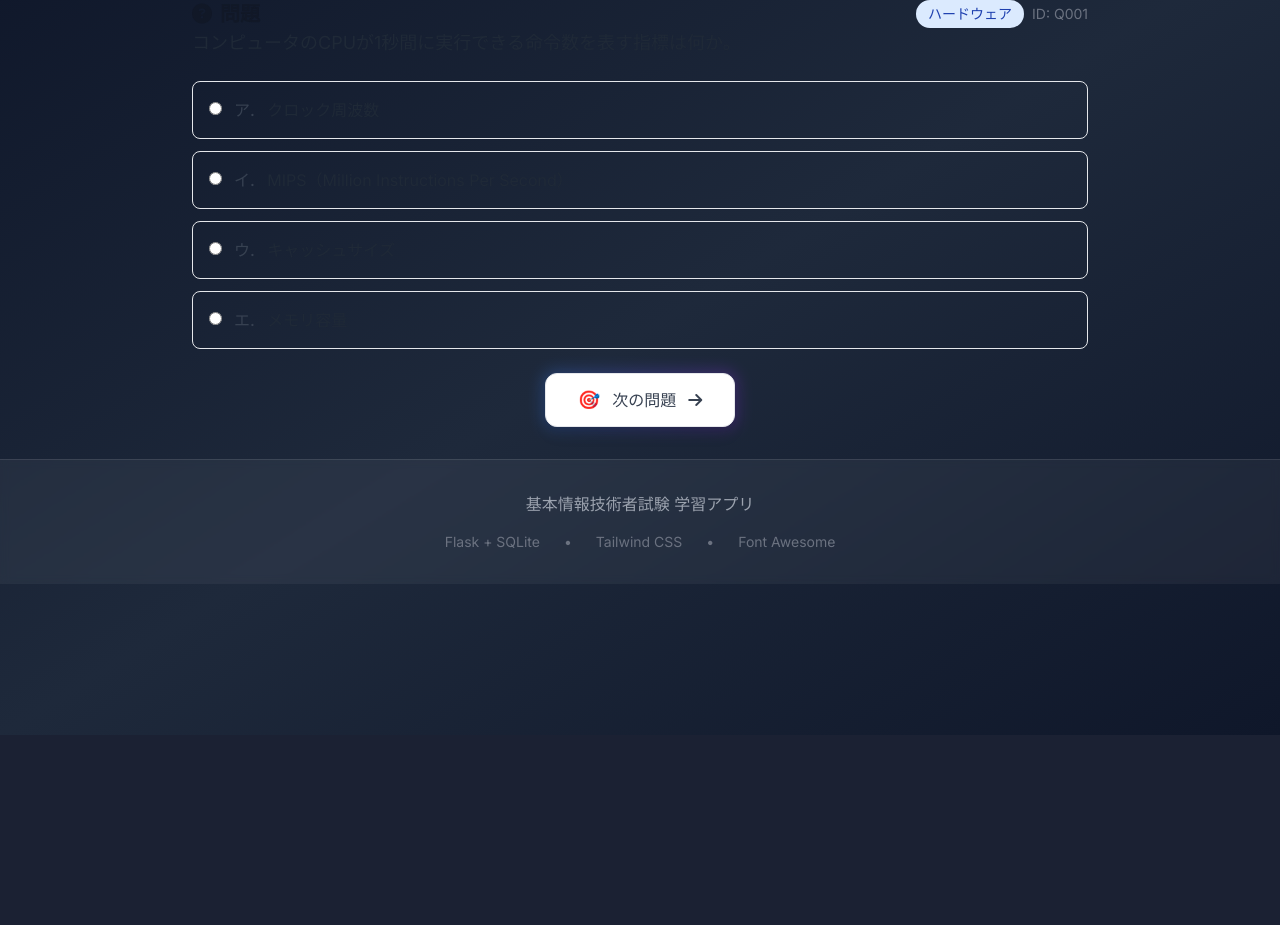
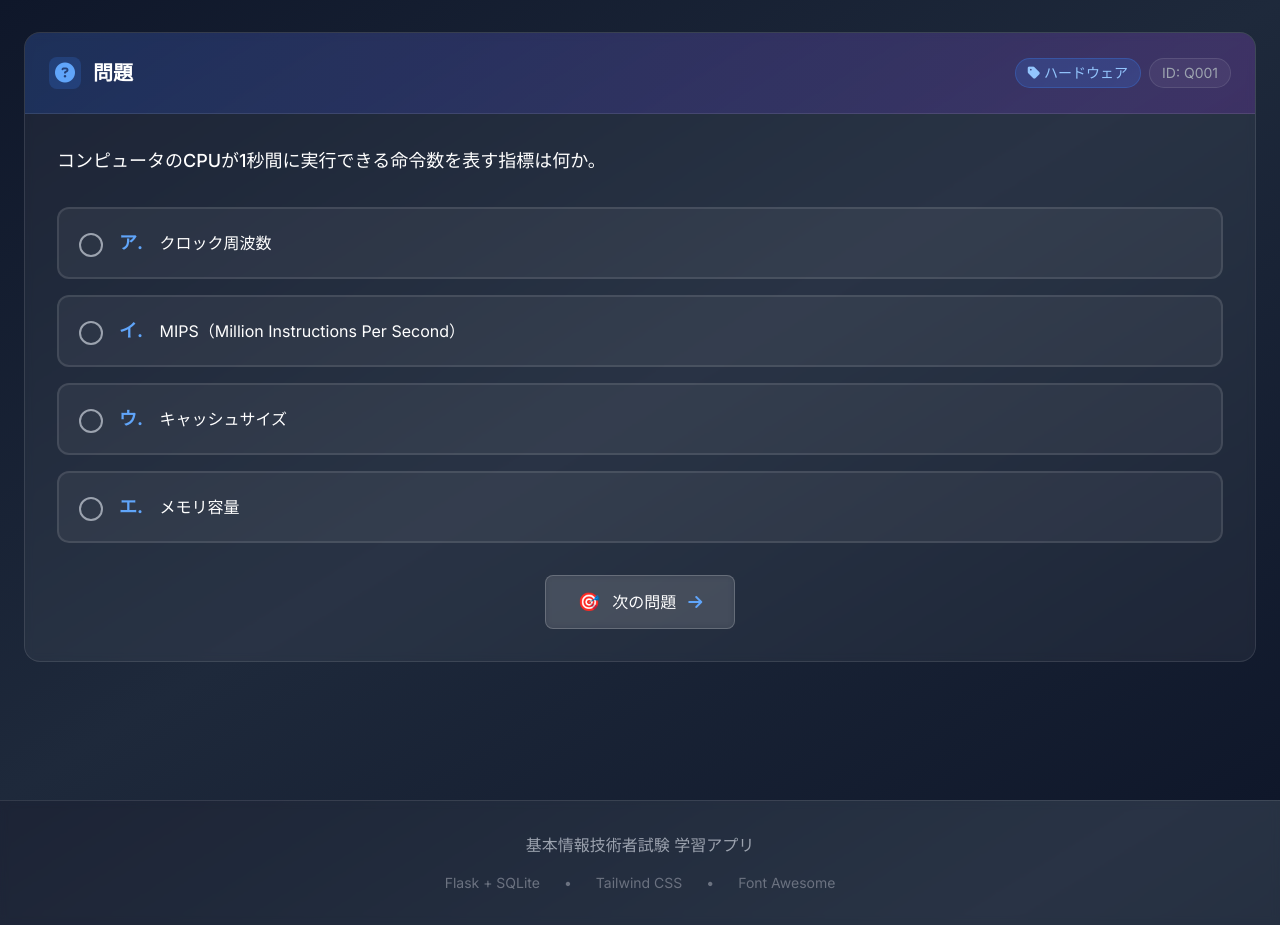
Before and after one commit to d01ki/FE-master, a Flask app: page /questions/1 in a window 1280 px wide. Shown: the part 65-990 px from the top of the page. Before the commit the page ends 649 px from the top, so only its background shows below. Run offline with Flask 3, Linux system fonts and the light colour scheme; data comes from the database, SQL or seed files in the repository; some libraries are stand-ins or nearby versions.

Commit message:
Fix random question choice selection - convert to button-based system with proper event handling

```diff
--- a/templates/question.html
+++ b/templates/question.html
@@ -3,52 +3,65 @@
 {% block title %}問題 - {{ super() }}{% endblock %}
 
 {% block content %}
-<div class="max-w-4xl mx-auto">
+<div class="min-h-screen bg-gradient-to-br from-slate-900 via-slate-800 to-slate-900">
+    <div class="container mx-auto px-6 py-8">
         <!-- 問題カード -->
-    <div class="card mb-8">
-        <div class="card-header">
+        <div class="bg-white/5 backdrop-blur-sm rounded-2xl border border-white/10 overflow-hidden mb-8">
+            <div class="bg-gradient-to-r from-blue-600/20 to-purple-600/20 p-6 border-b border-white/10">
                 <div class="flex justify-between items-center">
-                <h2 class="text-xl font-semibold text-gray-900">
-                    <i class="fas fa-question-circle mr-2 text-primary"></i>問題
+                    <h2 class="text-xl font-bold text-white flex items-center">
+                        <span class="w-8 h-8 bg-blue-500/20 rounded-lg flex items-center justify-center mr-3">
+                            <i class="fas fa-question-circle text-blue-400"></i>
+                        </span>
+                        問題
                     </h2>
                     <div class="flex items-center space-x-2">
                         {% if question.genre %}
-                        <span class="px-3 py-1 bg-blue-100 text-blue-800 rounded-full text-sm font-medium">
-                            {{ question.genre }}
+                            <span class="inline-flex items-center px-3 py-1 rounded-full text-sm font-medium bg-blue-500/20 text-blue-300 border border-blue-500/30">
+                                <i class="fas fa-tag mr-1"></i>{{ question.genre }}
                             </span>
                         {% endif %}
-                    <span class="text-sm text-gray-500">ID: {{ question.question_id or question.id }}</span>
+                        <span class="text-sm text-gray-400 bg-white/5 px-3 py-1 rounded-full border border-white/10">
+                            ID: {{ question.question_id or question.id }}
+                        </span>
                     </div>
                 </div>
             </div>
 
-        <div class="card-body">
+            <div class="p-8">
                 <!-- 問題文 -->
-            <div class="mb-6">
-                <p class="text-lg leading-relaxed text-gray-800">{{ question.question_text }}</p>
+                <div class="mb-8">
+                    <p class="text-white text-lg leading-relaxed font-medium whitespace-pre-line">{{ question.question_text }}</p>
                 </div>
 
                 <!-- 選択肢 -->
-            <div class="space-y-3 mb-6">
+                <div class="space-y-4 mb-8">
                     {% for choice_key, choice_text in question.choices.items() %}
-                    <label class="choice-option flex items-start p-4 border border-gray-200 rounded-lg cursor-pointer hover:bg-gray-50 transition-all duration-200 hover:shadow-md">
-                        <input type="radio" name="answer" value="{{ choice_key }}" class="mt-1 mr-3 text-primary focus:ring-primary">
+                        <button class="choice-option w-full text-left p-5 bg-white/5 rounded-xl border-2 border-white/10 hover:bg-white/10 hover:border-blue-500/50 transition-all duration-200 group"
+                                data-choice="{{ choice_key }}"
+                                onclick="selectAnswer('{{ choice_key }}')">
+                            <div class="flex items-start">
+                                <div class="flex items-center mr-4 mt-1">
+                                    <div class="w-6 h-6 rounded-full border-2 border-gray-400 flex items-center justify-center choice-radio group-hover:border-blue-400 transition-colors">
+                                        <div class="w-4 h-4 rounded-full bg-gradient-to-r from-blue-500 to-purple-600 hidden choice-dot"></div>
+                                    </div>
+                                </div>
                                 <div class="flex-1">
-                            <span class="font-medium text-gray-700 mr-2">{{ choice_key }}.</span>
-                            <span class="text-gray-800">{{ choice_text }}</span>
+                                    <span class="font-bold text-blue-400 text-lg mr-3">{{ choice_key }}.</span>
+                                    <span class="text-white text-base leading-relaxed">{{ choice_text }}</span>
                                 </div>
-                    </label>
+                            </div>
+                        </button>
                     {% endfor %}
                 </div>
 
                 <!-- スマートなナビゲーションボタン -->
                 <div class="flex justify-center">
                     <div class="relative group">
-                    <div class="absolute -inset-0.5 bg-gradient-to-r from-blue-500 to-purple-600 rounded-xl blur opacity-30 group-hover:opacity-70 transition duration-1000 group-hover:duration-200"></div>
-                    <a href="{{ url_for('random_question') }}" class="relative flex items-center px-8 py-3 bg-white border border-gray-200 rounded-xl text-gray-700 font-medium hover:bg-gray-50 transition-all duration-200 shadow-lg hover:shadow-xl transform hover:-translate-y-1">
+                        <a href="{{ url_for('random_question') }}" class="bg-white/10 hover:bg-white/20 text-white px-8 py-3 rounded-lg transition-all duration-200 font-medium flex items-center backdrop-blur-sm border border-white/20">
                             <span class="mr-3 text-lg">🎯</span>
                             <span>次の問題</span>
-                        <i class="fas fa-arrow-right ml-3 text-primary"></i>
+                            <i class="fas fa-arrow-right ml-3 text-blue-400"></i>
                         </a>
                     </div>
                 </div>
@@ -56,33 +69,34 @@
         </div>
 
         <!-- 解答結果エリア（非表示） -->
-    <div id="result-area" class="card hidden">
-        <div class="card-header">
-            <h3 class="text-lg font-semibold" id="result-title">解答結果</h3>
+        <div id="result-area" class="bg-white/5 backdrop-blur-sm rounded-2xl border border-white/10 overflow-hidden mb-8 hidden">
+            <div class="bg-gradient-to-r from-green-600/20 to-blue-600/20 p-6 border-b border-white/10">
+                <h3 class="text-lg font-semibold text-white" id="result-title">解答結果</h3>
             </div>
-        <div class="card-body">
+            <div class="p-8">
                 <div id="result-content"></div>
             </div>
         </div>
 
         <!-- 解説エリア -->
-    <div id="explanation-area" class="card mt-6 hidden">
-        <div class="card-header">
-            <h3 class="text-lg font-semibold text-gray-900">
-                <i class="fas fa-lightbulb mr-2 text-yellow-500"></i>解説
+        <div id="explanation-area" class="bg-white/5 backdrop-blur-sm rounded-2xl border border-white/10 overflow-hidden hidden">
+            <div class="bg-gradient-to-r from-yellow-600/20 to-orange-600/20 p-6 border-b border-white/10">
+                <h3 class="text-lg font-semibold text-white flex items-center">
+                    <span class="w-8 h-8 bg-yellow-500/20 rounded-lg flex items-center justify-center mr-3">
+                        <i class="fas fa-lightbulb text-yellow-400"></i>
+                    </span>
+                    解説
                 </h3>
             </div>
-        <div class="card-body">
-            <p id="explanation-text" class="text-gray-700 leading-relaxed text-base mb-6"></p>
+            <div class="p-8">
+                <p id="explanation-text" class="text-gray-300 leading-relaxed text-base mb-6 whitespace-pre-line"></p>
 
                 <!-- スマートなアクションボタン -->
                 <div class="flex justify-center">
-                <div class="relative group">
-                    <div class="absolute -inset-0.5 bg-gradient-to-r from-green-500 to-blue-600 rounded-xl blur opacity-30 group-hover:opacity-70 transition duration-1000 group-hover:duration-200"></div>
-                    <a href="{{ url_for('random_question') }}" class="relative flex items-center px-8 py-3 bg-white border border-gray-200 rounded-xl text-gray-700 font-medium hover:bg-gray-50 transition-all duration-200 shadow-lg hover:shadow-xl transform hover:-translate-y-1">
+                    <a href="{{ url_for('random_question') }}" class="bg-gradient-to-r from-blue-600 to-purple-600 hover:from-blue-700 hover:to-purple-700 text-white px-8 py-3 rounded-lg transition-all duration-200 font-semibold flex items-center">
                         <span class="mr-3 text-lg">🚀</span>
                         <span>次の問題へ</span>
-                        <i class="fas fa-chevron-right ml-3 text-primary"></i>
+                        <i class="fas fa-chevron-right ml-3"></i>
                     </a>
                 </div>
             </div>
@@ -93,26 +107,30 @@
 
 {% block scripts %}
 <script>
-document.addEventListener('DOMContentLoaded', function() {
-    const answerInputs = document.querySelectorAll('input[name="answer"]');
-    const resultArea = document.getElementById('result-area');
-    const resultTitle = document.getElementById('result-title');
-    const resultContent = document.getElementById('result-content');
-    const explanationArea = document.getElementById('explanation-area');
-    const explanationText = document.getElementById('explanation-text');
-
 let answered = false;
 
-    // 選択肢が選ばれたときの処理（即座に解答判定）
-    answerInputs.forEach(input => {
-        input.addEventListener('change', function() {
+// 解答選択関数
+function selectAnswer(selectedChoice) {
     if (answered) return; // 既に解答済みの場合は何もしない
 
     answered = true;
-            const selectedAnswer = this.value;
 
-            // すべての選択肢を無効化
-            answerInputs.forEach(inp => inp.disabled = true);
+    // すべての選択肢を無効化してクリックを防ぐ
+    document.querySelectorAll('.choice-option').forEach(option => {
+        option.disabled = true;
+        option.style.pointerEvents = 'none';
+        option.classList.add('opacity-75');
+    });
+
+    // 選択された選択肢をハイライト
+    const selectedOption = document.querySelector(`[data-choice="${selectedChoice}"]`);
+    if (selectedOption) {
+        selectedOption.classList.add('border-blue-500', 'bg-blue-500/20');
+        const dot = selectedOption.querySelector('.choice-dot');
+        const radio = selectedOption.querySelector('.choice-radio');
+        if (dot) dot.classList.remove('hidden');
+        if (radio) radio.classList.add('border-blue-500');
+    }
 
     // 解答を送信
     fetch(`/questions/{{ question.id }}/answer`, {
@@ -121,7 +139,7 @@ document.addEventListener('DOMContentLoaded', function() {
             'Content-Type': 'application/json',
         },
         body: JSON.stringify({
-                    answer: selectedAnswer
+            answer: selectedChoice
         })
     })
     .then(response => response.json())
@@ -137,68 +155,72 @@ document.addEventListener('DOMContentLoaded', function() {
         console.error('Error:', error);
         alert('解答送信中にエラーが発生しました。');
     });
-        });
-    });
+}
 
 function showResult(data) {
     // 正解/不正解の表示
     const isCorrect = data.is_correct;
+    const resultTitle = document.getElementById('result-title');
 
     resultTitle.innerHTML = isCorrect
-            ? '<i class="fas fa-check-circle mr-2 text-green-500"></i>正解！'
-            : '<i class="fas fa-times-circle mr-2 text-red-500"></i>不正解';
+        ? '<i class="fas fa-check-circle mr-2 text-green-400"></i>正解！'
+        : '<i class="fas fa-times-circle mr-2 text-red-400"></i>不正解';
 
     // 結果内容を作成
     let resultHTML = `
-            <div class="space-y-3">
-                <div class="flex items-center justify-between p-4 rounded-lg ${isCorrect ? 'bg-green-50 border border-green-200' : 'bg-red-50 border border-red-200'}">
-                    <span class="font-medium text-lg ${isCorrect ? 'text-green-800' : 'text-red-800'}">
+        <div class="space-y-4">
+            <div class="flex items-center justify-between p-6 rounded-xl ${isCorrect ? 'bg-green-500/20 border-2 border-green-500/50' : 'bg-red-500/20 border-2 border-red-500/50'}">
+                <div>
+                    <span class="font-medium text-lg ${isCorrect ? 'text-green-300' : 'text-red-300'}">
                         あなたの解答: ${data.user_answer}
                     </span>
+                </div>
                 ${isCorrect ?
-                        '<i class="fas fa-check text-green-500 text-xl"></i>' :
-                        '<i class="fas fa-times text-red-500 text-xl"></i>'
+                    '<i class="fas fa-check text-green-400 text-2xl"></i>' :
+                    '<i class="fas fa-times text-red-400 text-2xl"></i>'
                 }
             </div>
     `;
 
     if (!isCorrect) {
         resultHTML += `
-                <div class="flex items-center justify-between p-4 bg-blue-50 border border-blue-200 rounded-lg">
-                    <span class="font-medium text-lg text-blue-800">
+            <div class="flex items-center justify-between p-6 bg-blue-500/20 border-2 border-blue-500/50 rounded-xl">
+                <div>
+                    <span class="font-medium text-lg text-blue-300">
                         正解: ${data.correct_answer}
                     </span>
-                    <i class="fas fa-lightbulb text-blue-500 text-xl"></i>
+                </div>
+                <i class="fas fa-lightbulb text-blue-400 text-2xl"></i>
             </div>
         `;
     }
 
     resultHTML += '</div>';
-        resultContent.innerHTML = resultHTML;
+    document.getElementById('result-content').innerHTML = resultHTML;
 
     // 選択肢の色分け
-        answerInputs.forEach(input => {
-            const option = input.closest('.choice-option');
-            option.classList.remove('hover:bg-gray-50', 'cursor-pointer', 'hover:shadow-md');
+    document.querySelectorAll('.choice-option').forEach(option => {
+        const choiceKey = option.getAttribute('data-choice');
+        option.classList.remove('hover:bg-white/10', 'hover:border-blue-500/50');
 
-            if (input.value === data.correct_answer) {
-                option.classList.add('bg-green-50', 'border-green-300', 'border-2');
-            } else if (input.value === data.user_answer && !isCorrect) {
-                option.classList.add('bg-red-50', 'border-red-300', 'border-2');
+        if (choiceKey === data.correct_answer) {
+            option.classList.add('bg-green-500/20', 'border-green-500', 'border-2');
+        } else if (choiceKey === data.user_answer && !isCorrect) {
+            option.classList.add('bg-red-500/20', 'border-red-500', 'border-2');
         }
     });
 
     // 結果エリアを表示
-        resultArea.classList.remove('hidden');
+    document.getElementById('result-area').classList.remove('hidden');
 
     // 解説がある場合は表示
     if (data.explanation && data.explanation.trim()) {
-            explanationText.textContent = data.explanation;
-            explanationArea.classList.remove('hidden');
+        document.getElementById('explanation-text').textContent = data.explanation;
+        document.getElementById('explanation-area').classList.remove('hidden');
     }
 
     // 結果エリアにスクロール
-        resultArea.scrollIntoView({ behavior: 'smooth', block: 'start' });
+    document.getElementById('result-area').scrollIntoView({ behavior: 'smooth', block: 'start' });
 }
 
 // キーボードショートカット
@@ -217,27 +239,13 @@ document.addEventListener('DOMContentLoaded', function() {
         const choices = ['ア', 'イ', 'ウ', 'エ'];
         const choiceIndex = parseInt(e.key) - 1;
         if (choiceIndex < choices.length) {
-                const targetInput = document.querySelector(`input[value="${choices[choiceIndex]}"]`);
-                if (targetInput && !targetInput.disabled) {
-                    targetInput.checked = true;
-                    targetInput.dispatchEvent(new Event('change'));
+            const targetChoice = choices[choiceIndex];
+            const targetButton = document.querySelector(`[data-choice="${targetChoice}"]`);
+            if (targetButton && !answered) {
+                selectAnswer(targetChoice);
             }
         }
     }
 });
-
-    // 選択肢のホバー効果
-    document.querySelectorAll('.choice-option').forEach(option => {
-        option.addEventListener('mouseenter', function() {
-            if (!this.querySelector('input').disabled && !answered) {
-                this.classList.add('scale-105');
-            }
-        });
-
-        option.addEventListener('mouseleave', function() {
-            this.classList.remove('scale-105');
-        });
-    });
-});
 </script>
 {% endblock %}
```
Lines whose indentation alone changed are shown as unchanged.
